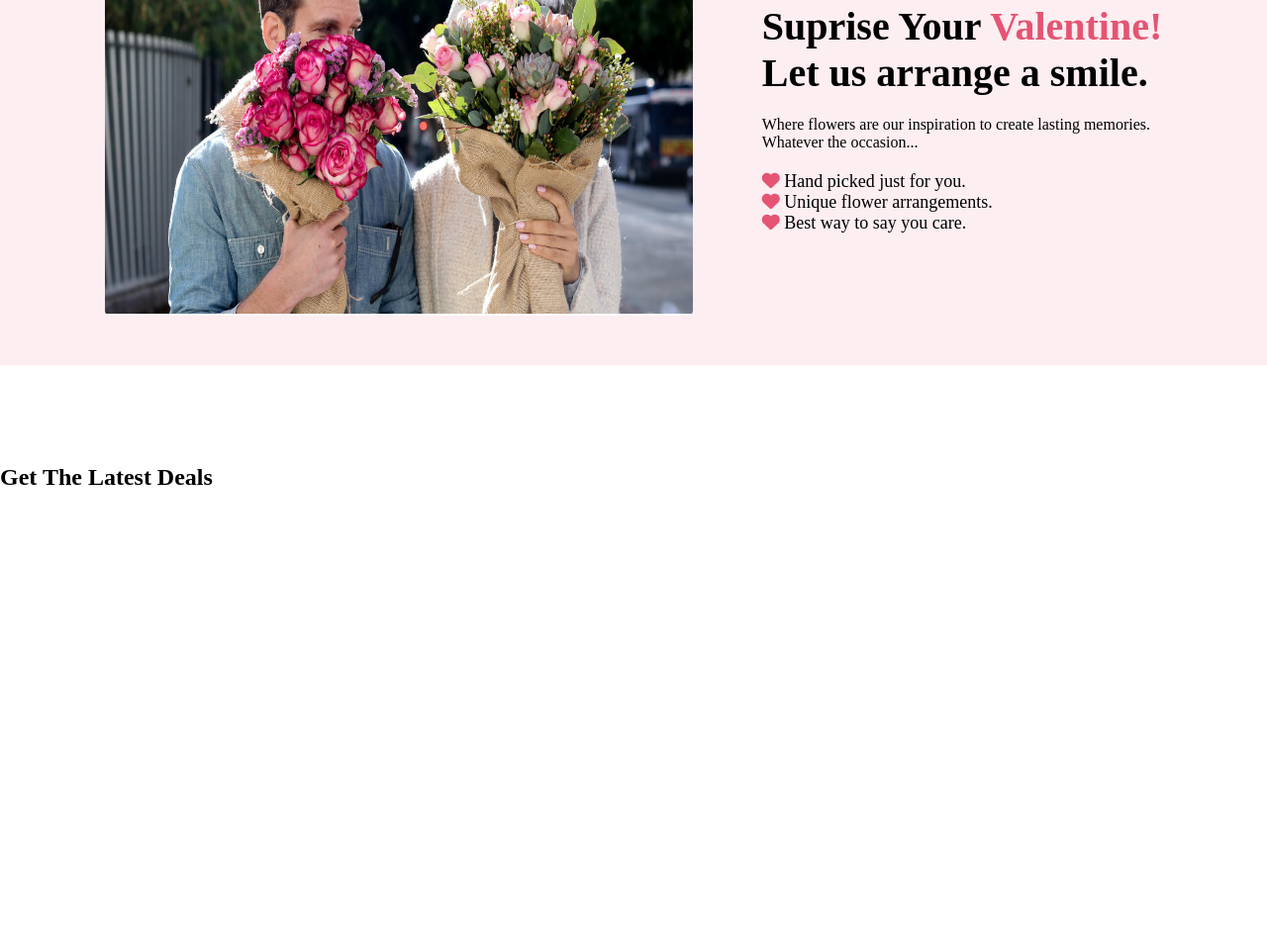
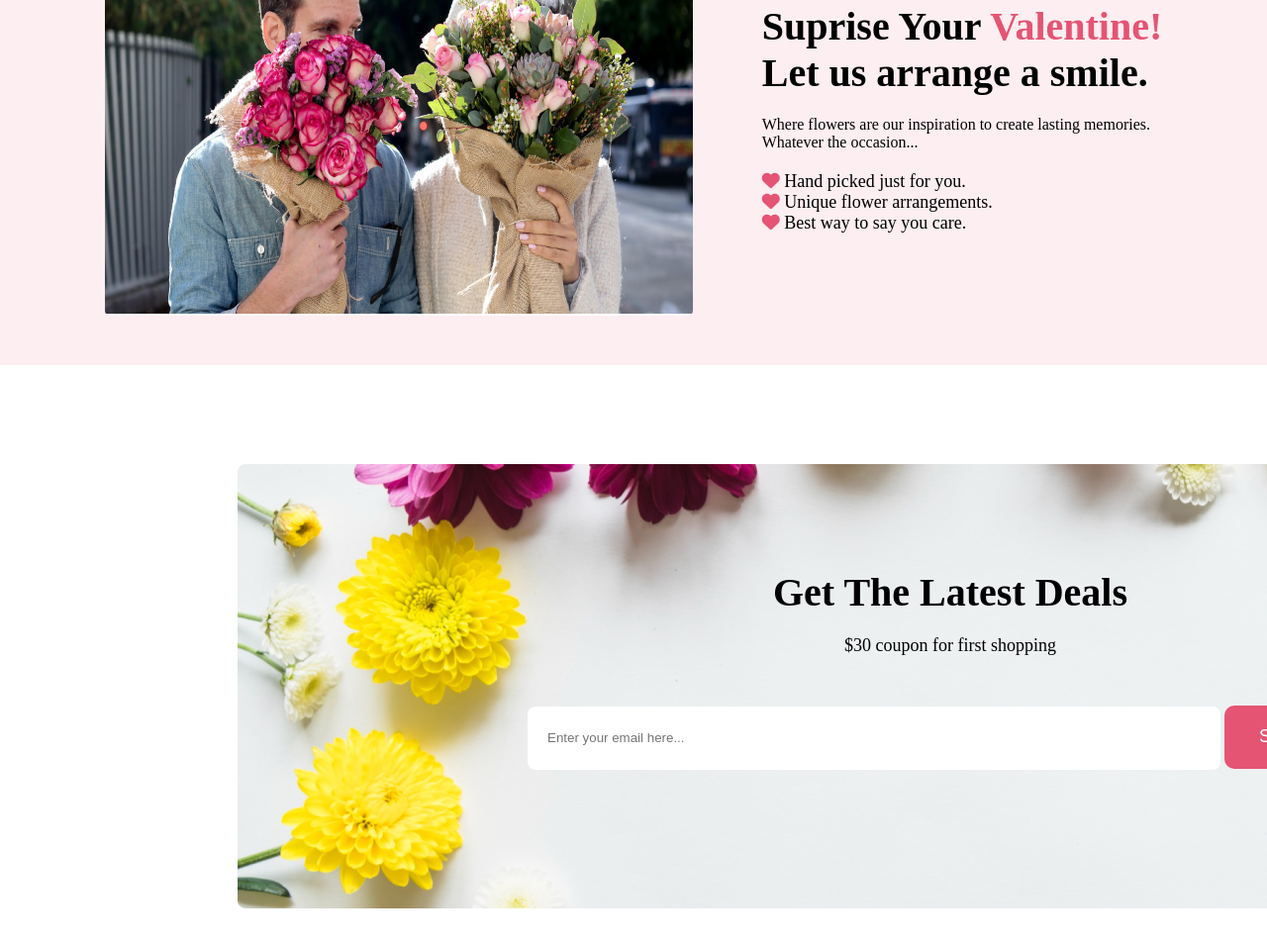
Before and after one commit to mohammad-meraj/first-assignment, a plain HTML site: page index.html in a window 1280 px wide. Shown: the part 3906-4862 px from the top of the page at 99% size. Before the commit the page ends 4402 px from the top, so only its background shows below. Drawn offline with Linux system fonts and the light colour scheme.

Commit message:
email section

```diff
--- a/index.html
+++ b/index.html
@@ -87,7 +87,12 @@
         </section>
         <!-- email section -->
         <section class="email">
-            <h2>Get The Latest Deals</h2>
+            <div class="email-div">
+                <h2 class="email-h2">Get The Latest Deals</h2>
+                <p class="email-p">$30 coupon for first shopping</p>
+            <input type="email" name="" id="email" placeholder="Enter your email here...">
+            <input type="submit" name="" id="submit" value="Subscribe">
+            </div>
         </section>
 
     </main>
--- a/style/style.css
+++ b/style/style.css
@@ -188,3 +188,48 @@ span{
 .fa-heart{
     color: #E55473;
 }
+/* email section */
+.email{
+    width: 1440px;
+    height: 449px;
+    margin-left: 240px;
+    display: flex;
+    justify-content: center;
+    align-items: center;
+    background-image: url("../Flower Asset/Rectangle\ 9.png");
+    background-position: center;
+    background-size: cover;
+    background-repeat: no-repeat;
+    margin-bottom: 100px;
+}
+.email-div{
+    width: 1153px;
+    height: 328px;
+    text-align: center;
+    margin-top: 90px;
+}
+#email{
+    width: 700px;
+    height: 64px;
+    border: none;
+    border-radius: 8px;
+    padding-left: 20px;
+}
+#submit{
+    width: 150px;
+    height: 64px;
+    border: none;
+    font-size: 18px;
+    font-weight: 500;
+    background-color: #E55473;
+    color: white;
+    border-radius: 10px;
+}
+.email-h2{
+    font-size: 40px;
+    margin-bottom: 20px;
+}
+.email-p{
+    font-size: 18px;
+    margin-bottom: 50px;
+}
```
